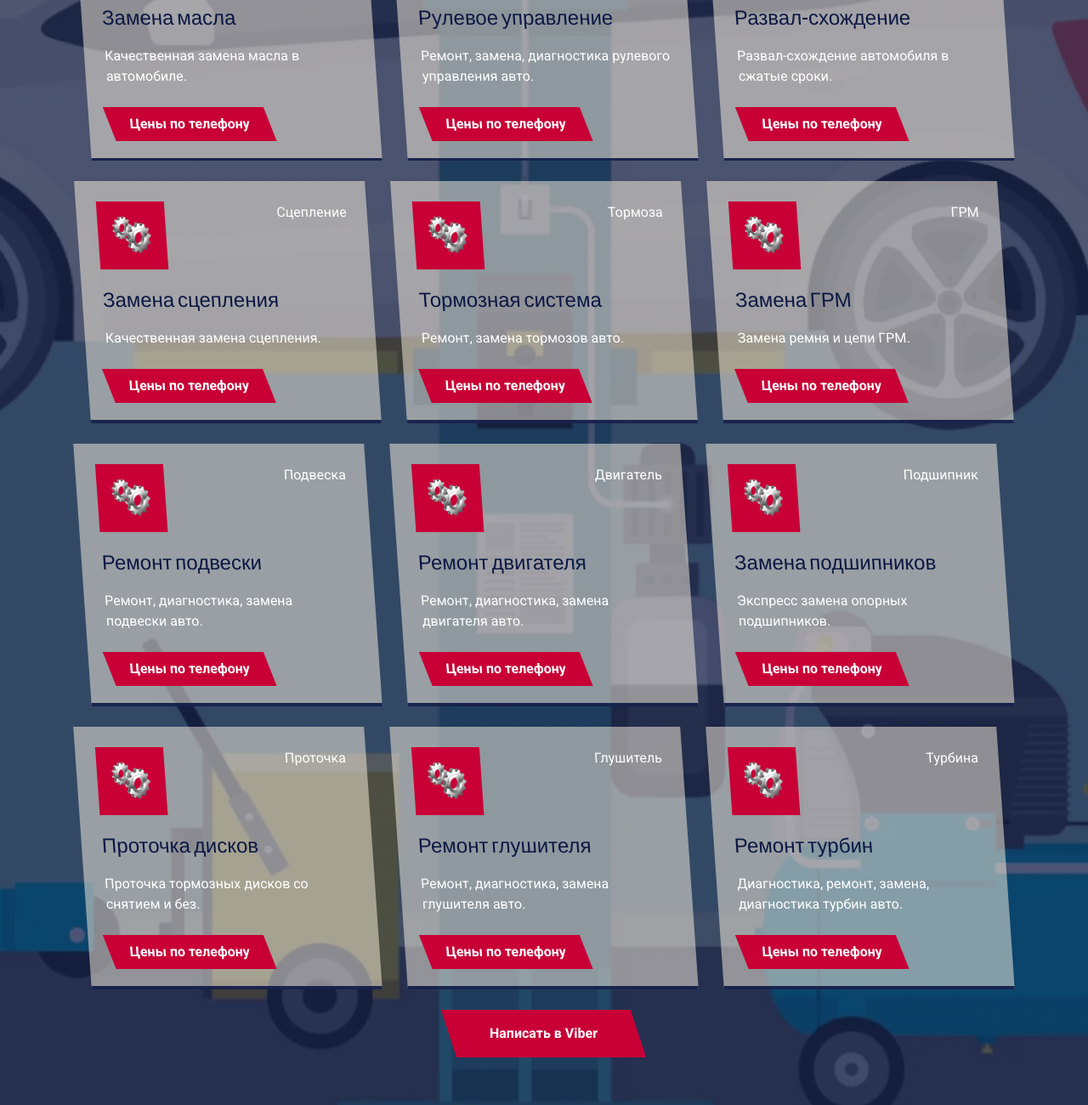
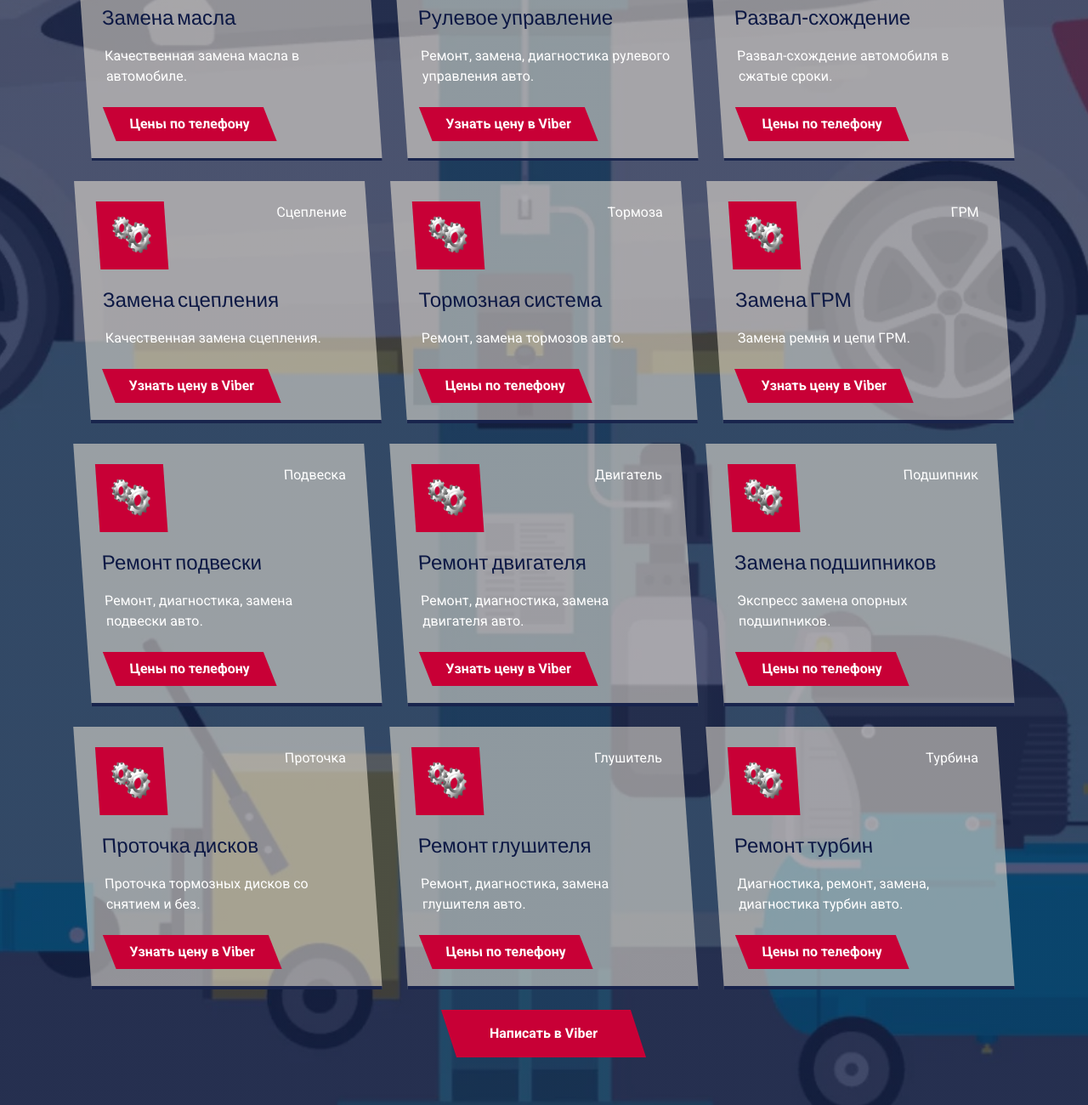
Before and after one commit to avtoservice/avtoservice.github.io, a plain HTML site: page zamena-grm.html in a window 1280 px wide. Shown: the part 3840-5140 px from the top of the page at 85% size. Drawn offline with Linux system fonts and the light colour scheme.

Commit message:
Add files via upload

```diff
--- a/zamena-grm.html
+++ b/zamena-grm.html
@@ -450,7 +450,7 @@
                                 <a class="d-inline-block h4 mb-3"> Рулевое управление</a>
                                 <p class="mb-4">Ремонт, замена, диагностика рулевого управления авто.
                                 </p>
-                                <a href="tel:+375296165046" class="btn btn-primary py-2 px-4"> <span>Цены по телефону</span></a>
+                                <a href="viber://chat?number=+375296165046" class="btn btn-primary py-2 px-4"> <span>Узнать цену в Viber</span></a>
                             </div>
                         </div>
                     </div>
@@ -506,7 +506,7 @@
                                 <a class="d-inline-block h4 mb-3"> Замена сцепления</a>
                                 <p class="mb-4">Качественная замена сцепления.
                                 </p>
-                                <a href="tel:+375296165046" class="btn btn-primary py-2 px-4"> <span>Цены по телефону</span></a>
+                                <a href="viber://chat?number=+375296165046" class="btn btn-primary py-2 px-4"> <span>Узнать цену в Viber</span></a>
                             </div>
                         </div>
                     </div>
@@ -562,7 +562,7 @@
                                 <a class="d-inline-block h4 mb-3"> Замена ГРМ</a>
                                 <p class="mb-4">Замена ремня и цепи ГРМ.
                                 </p>
-                                <a href="tel:+375296165046" class="btn btn-primary py-2 px-4"> <span>Цены по телефону</span></a>
+                                <a href="viber://chat?number=+375296165046" class="btn btn-primary py-2 px-4"> <span>Узнать цену в Viber</span></a>
                             </div>
                         </div>
                     </div>
@@ -618,7 +618,7 @@
                                 <a class="d-inline-block h4 mb-3"> Ремонт двигателя</a>
                                 <p class="mb-4">Ремонт, диагностика, замена двигателя авто.
                                 </p>
-                                <a href="tel:+375296165046" class="btn btn-primary py-2 px-4"> <span>Цены по телефону</span></a>
+                                <a href="viber://chat?number=+375296165046" class="btn btn-primary py-2 px-4"> <span>Узнать цену в Viber</span></a>
                             </div>
                         </div>
                     </div>
@@ -674,7 +674,7 @@
                                 <a class="d-inline-block h4 mb-3"> Проточка дисков</a>
                                 <p class="mb-4">Проточка тормозных дисков со снятием и без.
                                 </p>
-                                <a href="tel:+375296165046" class="btn btn-primary py-2 px-4"> <span>Цены по телефону</span></a>
+                                <a href="viber://chat?number=+375296165046" class="btn btn-primary py-2 px-4"> <span>Узнать цену в Viber</span></a>
                             </div>
                         </div>
                     </div>
```
